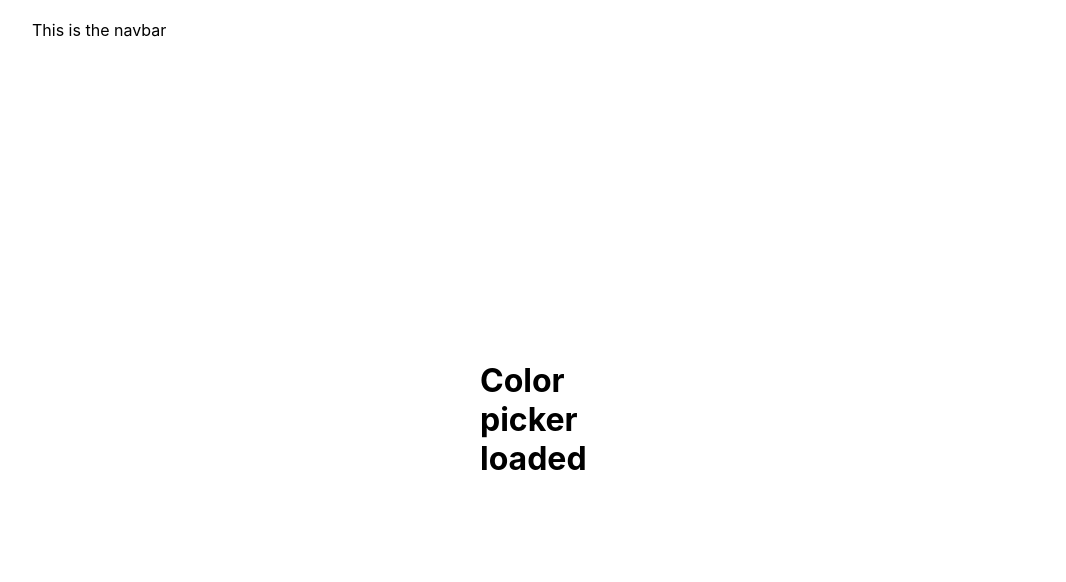
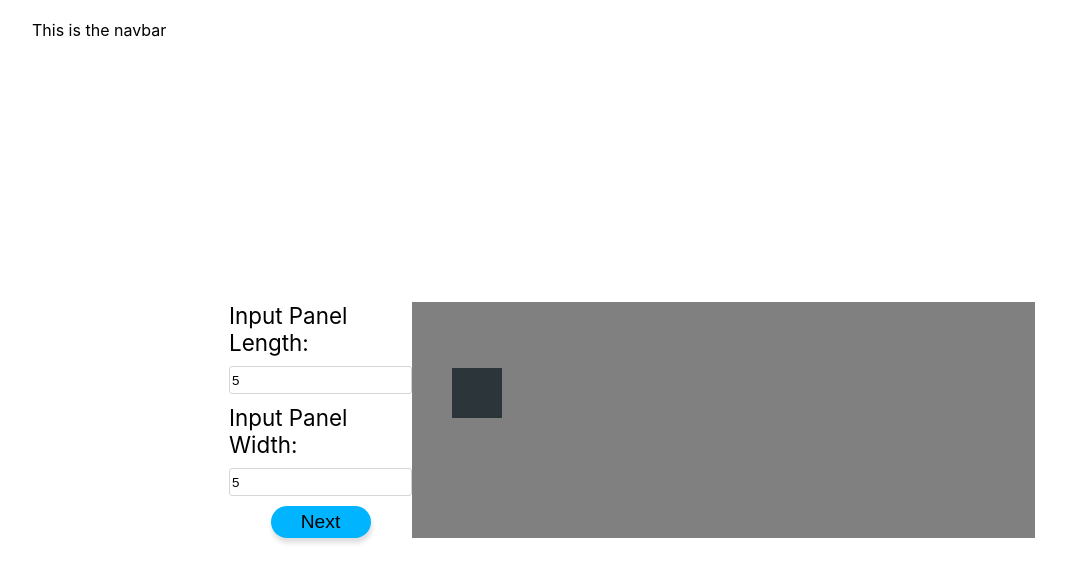
Before and after one commit to kylerRenneker/panel-builder-app, a React (Create React App) app: page / in a window 1280 px wide. Both pictures are taken after typing "5", "5" into the empty fields and a click on the button "Next". Shown: the top 582 px of the page, without its empty margins (8-1074 px from the left). Built offline with nearby package versions, Linux system fonts and the light colour scheme.

Commit message:
started on ColorPickerForm

```diff
--- a/src/components/App/App.js
+++ b/src/components/App/App.js
@@ -1,8 +1,9 @@
-import React from 'react'
+import React, { useContext } from 'react'
 import Header from '../Header/Header'
 import ColorPickerForm from '../ColorPickerForm/ColorPickerForm'
 import PanelSizeForm from '../PanelSizeForm/PanelSizeForm'
 import PanelMain from '../PanelMain/PanelMain'
+import PanelContext from '../../contexts/PanelContext'
 import styled, { css } from 'styled-components'
 
 const Main = styled.main`
@@ -14,27 +15,40 @@ const Main = styled.main`
 `
 
 const PanelContainer = styled.div`
+  width: 65%;
   position: absolute;
   top: 50%;
   left: 50%;
   transform: translate(-50%, -50%);
-  background-color: ${props => (props.background ? 'grey' : null)}
-  width: 1200px;
+  background-color: ${props => (props.background ? 'grey' : null)};
   display: grid;
-  grid-template-columns: 25% 25% 50%;
+  grid-template-columns: 1fr 2fr 2fr;
   grid-template-rows: auto;
-  grid-template-areas:
-    "size size size"
-    "size size size"
-    "size size size";
+  ${props =>
+    props.panel.showSizeForm ?
+      css`
+      grid-template-areas:
+        "size size size"
+        "size size size"
+        "size size size";
+    `:
+      css`
+      grid-template-areas:
+        "size color color"
+        "size color color"
+        "size color color";
+    `
+  }
+
 `
 
 function App() {
+  const panel = useContext(PanelContext)
+
   return (
     <Main>
       <Header />
-
-      <PanelContainer>
+      <PanelContainer panel={panel}>
         <PanelSizeForm />
         <ColorPickerForm />
         <PanelMain />
--- a/src/components/ColorPickerForm/ColorPickerForm.js
+++ b/src/components/ColorPickerForm/ColorPickerForm.js
@@ -1,7 +1,51 @@
-import React from 'react'
+import React, { useContext, useEffect } from 'react'
+import styled, { css } from 'styled-components'
+import PanelContext from '../../contexts/PanelContext'
+import { List } from '../List/List'
+
+const ColorForm = styled.form`
+    grid-area: color;
+    background-color: grey;
+    ${p => p.showColorForm ? null : css`display: none;`}
+`
+
+const ColorSquare = styled.div`
+    width: 50px;
+    height: 50px;
+`
+const WhiteSquare = styled(ColorSquare)`
+    background-color: #fffff;
+`
+const GreySquare = styled(ColorSquare)`
+    background-color: #2C3539;
+`
 
 export default function ColorPickerForm() {
+    const panel = useContext(PanelContext)
+
+
+
     return (
-        <h1>Color picker loaded</h1>
+        <ColorForm showColorForm={panel.showColorPicker}>
+            <List>
+                <li>
+                    <WhiteSquare></WhiteSquare>
+                    <span></span>
+                </li>
+                <li>
+                    <GreySquare></GreySquare>
+                    <span></span>
+                </li>
+                <li>
+                    <div></div>
+                    <span></span>
+                </li>
+                {/* Tortoise Shell would go here... */}
+                {/* <li>
+                    <div></div>
+                    <span></span>
+                </li> */}
+            </List>
+        </ColorForm>
     )
 }
--- /dev/null
+++ b/src/components/Form/Form.js
@@ -0,0 +1,5 @@
+import styled from 'styled-components'
+
+export const Form = styled.form`
+
+`
--- /dev/null
+++ b/src/components/List/List.js
@@ -0,0 +1,5 @@
+import styled from 'styled-components'
+
+export const List = styled.ul`
+    list-style: none;
+`
--- a/src/components/PanelSizeForm/PanelSizeForm.js
+++ b/src/components/PanelSizeForm/PanelSizeForm.js
@@ -1,14 +1,12 @@
-import React, { useState, useContext, useEffect } from 'react'
-import { withRouter } from 'react-router-dom'
+import React, { useContext, useEffect } from 'react'
 import styled, { css } from 'styled-components'
 import PanelContext from '../../contexts/PanelContext'
 
-const Form = styled.form`
+const SizeForm = styled.form`
+    display: flex;
+    flex-direction:column;
     font-size: 1.4rem;
-    display: flex;
-    flex-direction: column;
     grid-area: size;
-    ${p => p.showSizeForm ? null : css`display: none;`}
 `
 
 const Label = styled.label`
@@ -67,7 +65,7 @@ function PanelSizeForm(props) {
 
 
     return (
-        <Form onSubmit={handlePanelSizeSubmit} showSizeForm={panel.showSizeForm}>
+        <SizeForm onSubmit={handlePanelSizeSubmit} showSizeForm={panel.showSizeForm}>
             {panel.error ? <p>{panel.error}</p> : null}
             <Label htmlFor='length_input'>Input Panel Length: </Label>
             <Input id='length_input' name='panel_length' type='number' />
@@ -76,8 +74,8 @@ function PanelSizeForm(props) {
             <Input id='width_input' name='panel_width' type='number' />
 
             <Button type='submit'>Next</Button>
-        </Form>
+        </SizeForm>
     )
 }
 
-export default withRouter(PanelSizeForm)
+export default PanelSizeForm
```
